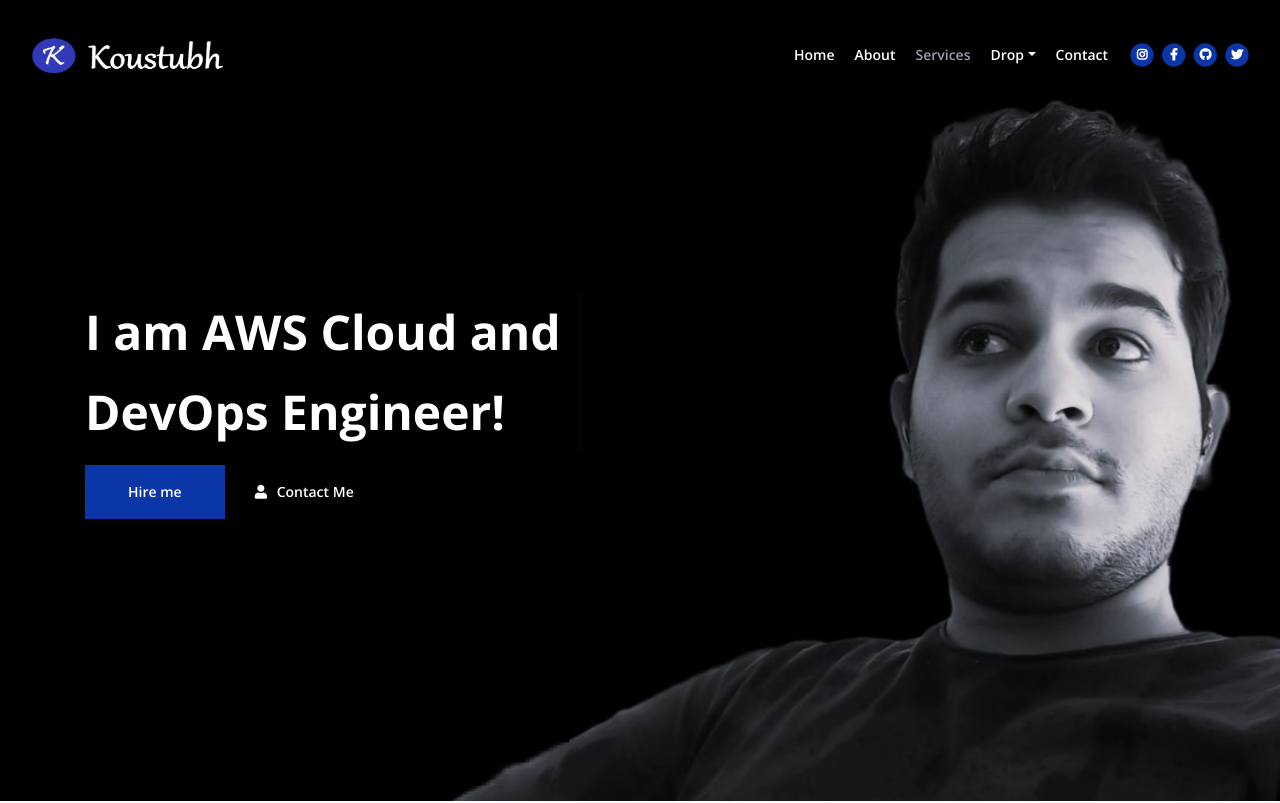
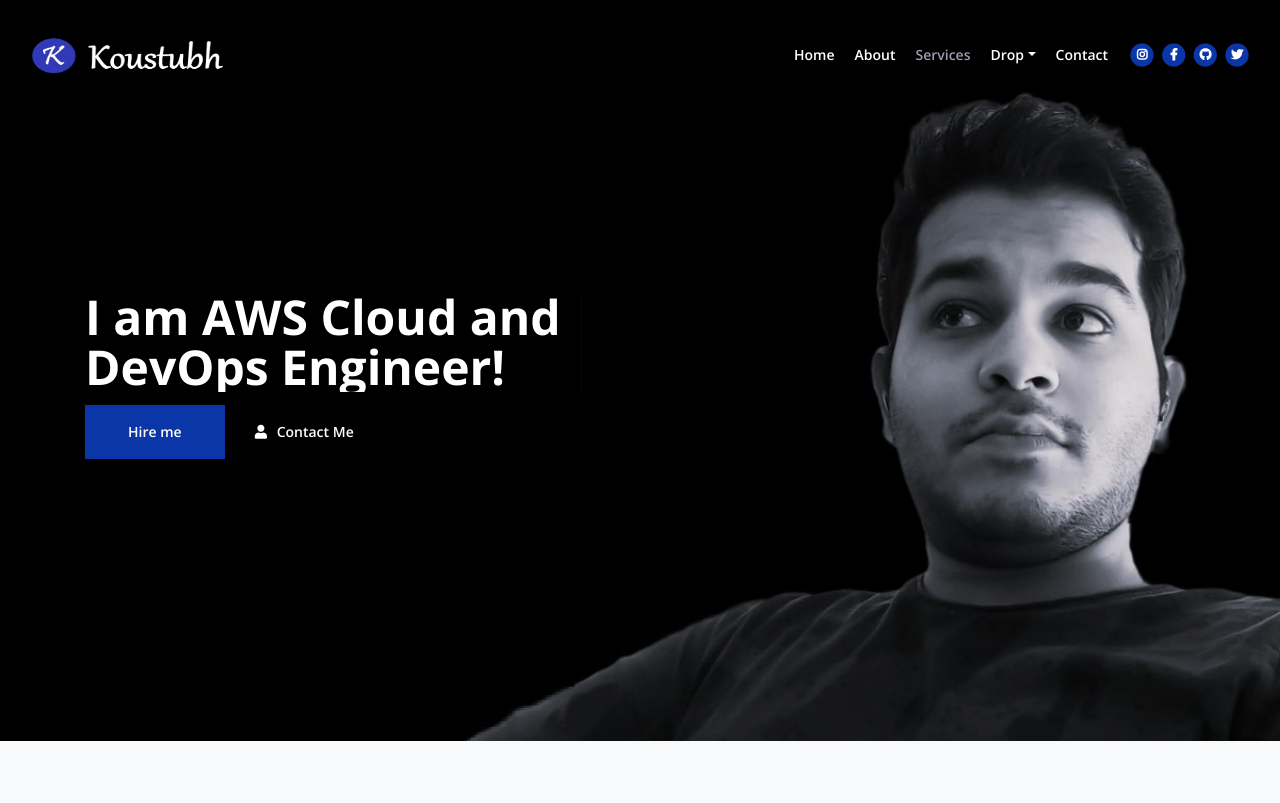
Before and after one commit to koustubhjuvekar/myportfolio, a plain HTML site: page index.html in a window 1280 px wide. Shown: the top 803 px of the page. Drawn offline with nearby package versions, Linux system fonts and the light colour scheme.

Commit message:
Update styles.css

```diff
--- a/css/styles.css
+++ b/css/styles.css
@@ -1287,8 +1287,8 @@ a:hover.back-to-top {
 .typing-container {
     display: inline-block; /* Allows height adjustment */
     /*height: 80px; /* Adjust as needed */
-    min-height: 80px;
-    line-height: 80px; /* Centers text vertically */
+    min-height: 90px;
+    line-height: 50px; /* Centers text vertically */
     display: inline-block;
     overflow: hidden;
     white-space: pre-wrap; /* Allows wrapping */
```
